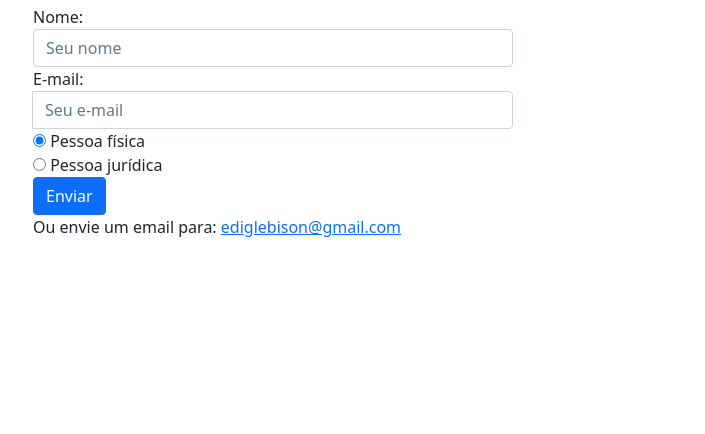
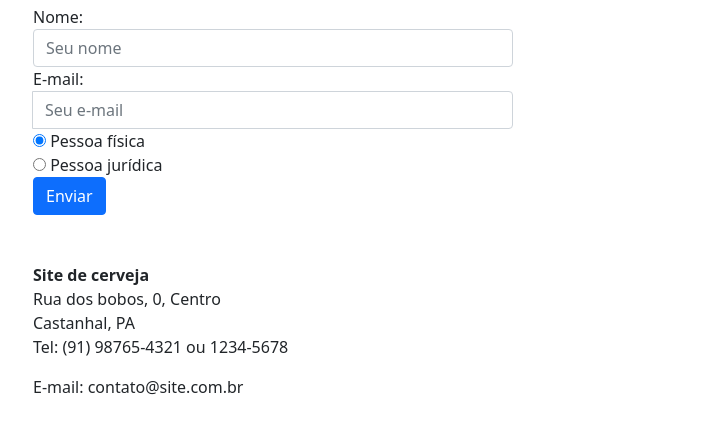
Before and after one commit to Ediglebison/Cervas, a plain HTML site: page contato.html in a window 1280 px wide. Shown: the part 118-552 px from the top of the page, without its empty margins (127-832 px from the left). Drawn offline with nearby package versions, Linux system fonts and the light colour scheme.

Commit message:
Add files via upload

```diff
--- a/contato.html
+++ b/contato.html
@@ -56,10 +56,20 @@
                 </div>
                 <button type="submit" class="btn btn-primary">Enviar</button>
             </form>
-            <p>
-                Ou envie um email para: <a href="mailto:ediglebison@gmail.com">ediglebison@gmail.com</a>
-            </p>
         </section>
+        <br>
+        <br>
+        <footer>
+            <address>
+                <strong>Site de cerveja</strong><br>
+                Rua dos bobos, 0, Centro<br>
+                Castanhal, PA<br>
+                Tel: (91) 98765-4321 ou 1234-5678
+            </address>
+            <address>
+                E-mail: contato@site.com.br
+            </address>
+        </footer>
     </section>
   </body>
 </html>
```
